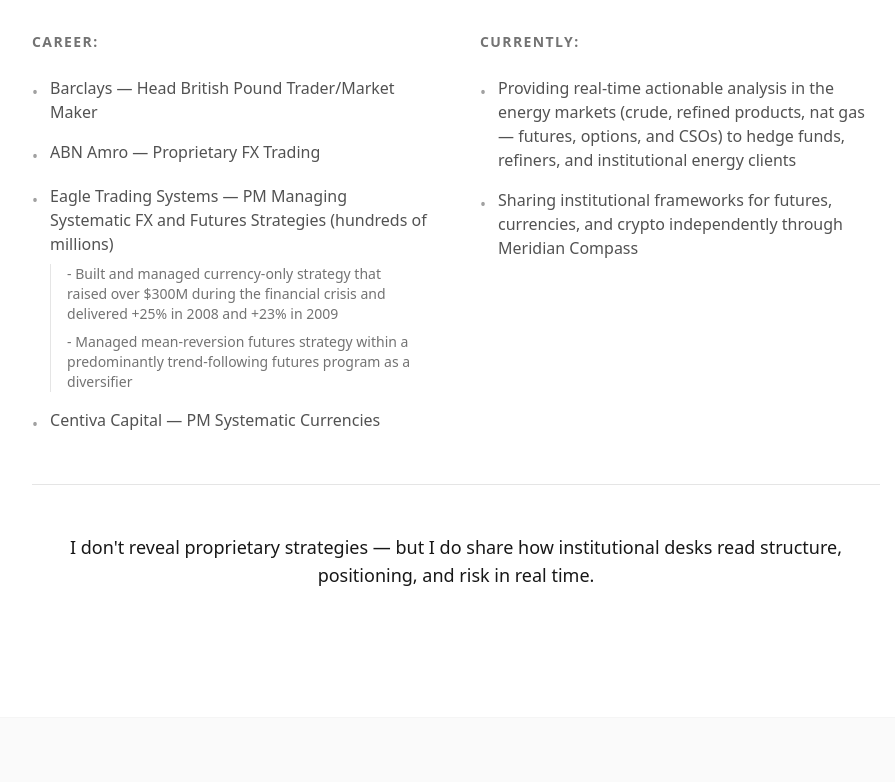
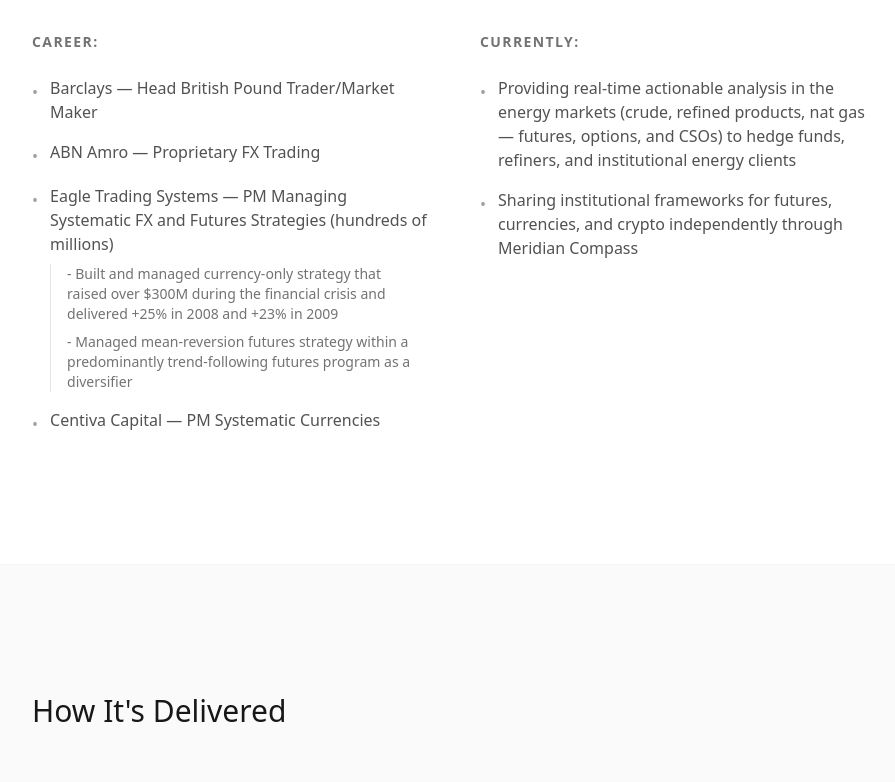
Before and after one commit to apurva670/meridian-early, a Next.js app: page / in a window 1280 px wide. Shown: the part 4165-4947 px from the top of the page, without its empty margins (184-1079 px from the left). Built offline with nearby package versions, Linux system fonts and the light colour scheme; no server answers.

Commit message:
Remove proprietary strategies sentence from About Mark section

```diff
--- a/src/app/page.tsx
+++ b/src/app/page.tsx
@@ -394,11 +394,6 @@
                   </ul>
                 </div>
               </div>
-
-              <p className="text-center font-medium text-neutral-900 text-lg border-t border-neutral-200 pt-12">
-                I don&apos;t reveal proprietary strategies — but I do share how institutional desks read structure, positioning, and risk in real time.
-              </p>
-
             </div>
           </div>
         </section>
```
